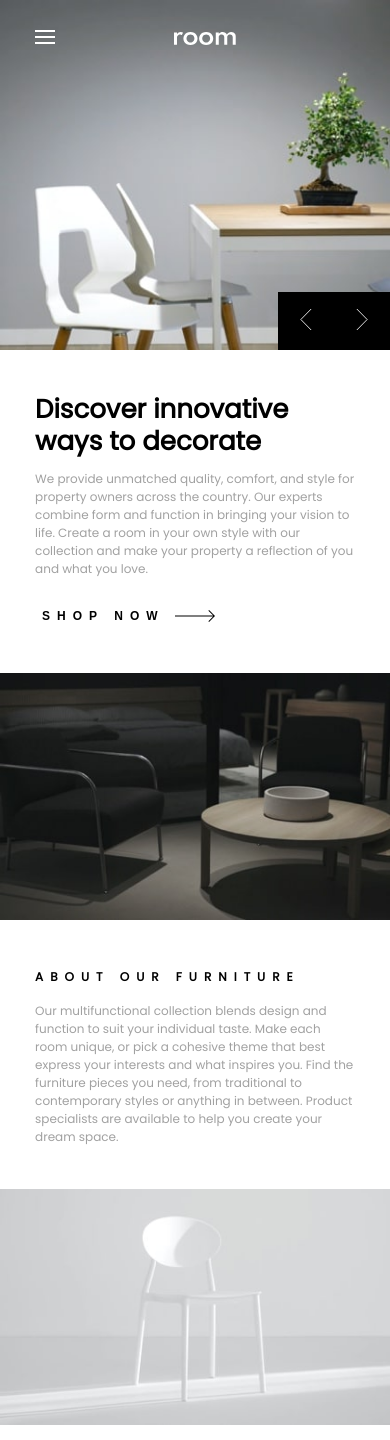
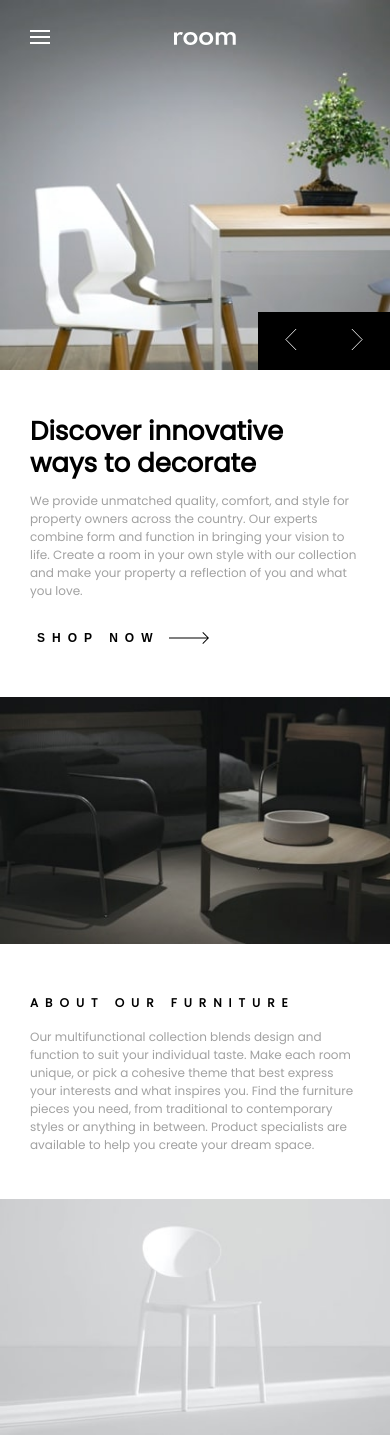
Before and after one commit to Aqib-cyber2/React-Styled-Component, a React (Create React App) app: page / in a window 390 px wide. Built offline with nearby package versions, Linux system fonts and the light colour scheme.

Commit message:
responsive layout

```diff
--- a/src/components/styles/AboutSection.styled.js
+++ b/src/components/styles/AboutSection.styled.js
@@ -3,6 +3,21 @@ import styled from "styled-components";
 export const AboutSection = styled.section`
     display: flex;
     flex-direction: column;
+
+
+
+    @media (min-width: 768px) {
+        flex-direction: row;
+
+        .img-box{
+            /* width: 30%; */
+            width: 32.5%;
+        }
+
+        .content-section{
+            flex: 1;
+        }
+    }
 
     h3{
         font-size: 12px;
@@ -19,5 +34,7 @@ export const AboutSection = styled.section`
 
     img{
         width: 100%;
+        height: 100%;
+        object-fit: cover;
     }
 `
--- a/src/components/styles/Container.styled.js
+++ b/src/components/styles/Container.styled.js
@@ -1,9 +1,9 @@
 import styled from "styled-components";
 
 export const Container = styled.div`
-    padding: 0 9vw;
+    padding: 0 30px;
 
-    @media (min-width: 600px) {
-        /* padding: 25px 18px; */
+    @media (min-width: 1024px) {
+        padding: 0 4vw;
     }
 `
--- a/src/components/styles/GlobalStyle.styled.js
+++ b/src/components/styles/GlobalStyle.styled.js
@@ -34,7 +34,8 @@ export const GlobalStyle = createGlobalStyle`
     }
 
     .content-section{
-        padding-block: 11vw;
+        padding-block: 45px;
+        margin: auto;
     }
 
 `
--- a/src/components/styles/Header.styled.js
+++ b/src/components/styles/Header.styled.js
@@ -7,13 +7,14 @@ let img = ({bgWidth}) => bgWidth > 599 ? 'desktop-image-hero-1':  'mobile-image-
 // header component
 export const StyledHeader = styled.header`
     /* img section in header */
-
-    /* font-weight: ${(props) => props.color}; */
     .img-section{
         position: relative;
-        background: #6a6e71 url(./images/${img}.jpg) no-repeat;
+        background:  url(./images/${img}.jpg) no-repeat;
         background-size: cover;
-        padding-bottom: ${({bgWidth}) => bgWidth>599 ? '51%' : '70%'};
+        /* height: 38.125vw; 1440 */
+        /* height: 360px; */
+        padding-bottom: 75%;
+        /* padding-bottom: ${({bgWidth}) => bgWidth>599 ? '37.083vw' : '70%'}; */
 
         .button-box{
             position: absolute;
@@ -22,7 +23,7 @@ export const StyledHeader = styled.header`
 
             .btn{
                 background-color: ${(props)=> props.bg || 'hsl(0, 0%, 0%)'};
-                padding: 15px 20px;
+                padding: 15px 25px;
 
                 img{ width : 12px }
             }
@@ -40,6 +41,20 @@ export const StyledHeader = styled.header`
         p{
             color: hsl(0, 0%, 63%);
             margin-bottom: 1.5rem;
+        }
+    }
+
+    @media (min-width: 900px) {
+        display: flex;
+
+        .img-section{
+            width: 58.33%; padding-bottom: 31%;
+
+            .button-box{
+                right: -132px !important;
+            }
+        }
+        .content-section{ flex: 1; padding: 0; margin: auto;
         }
     }
 `
```
